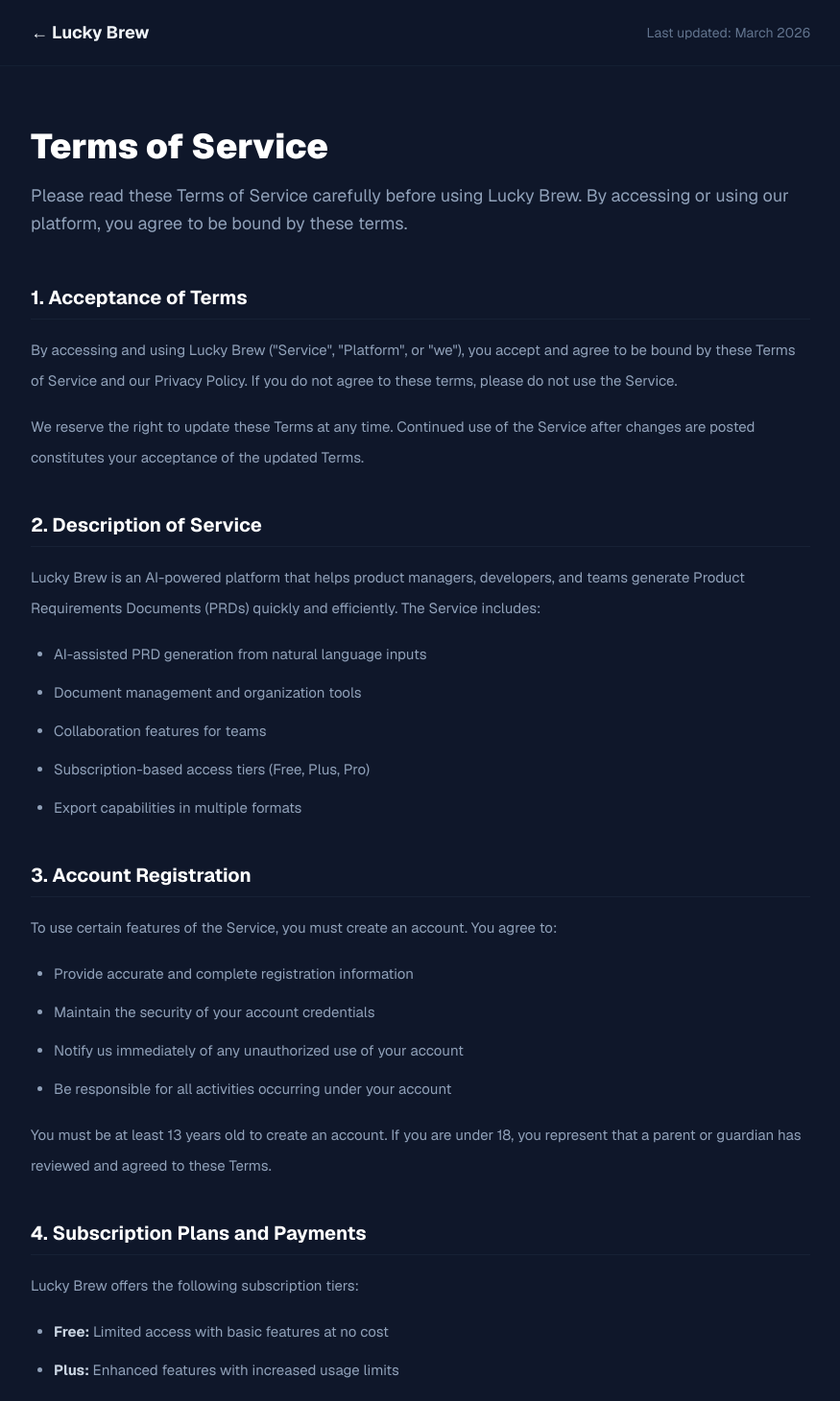
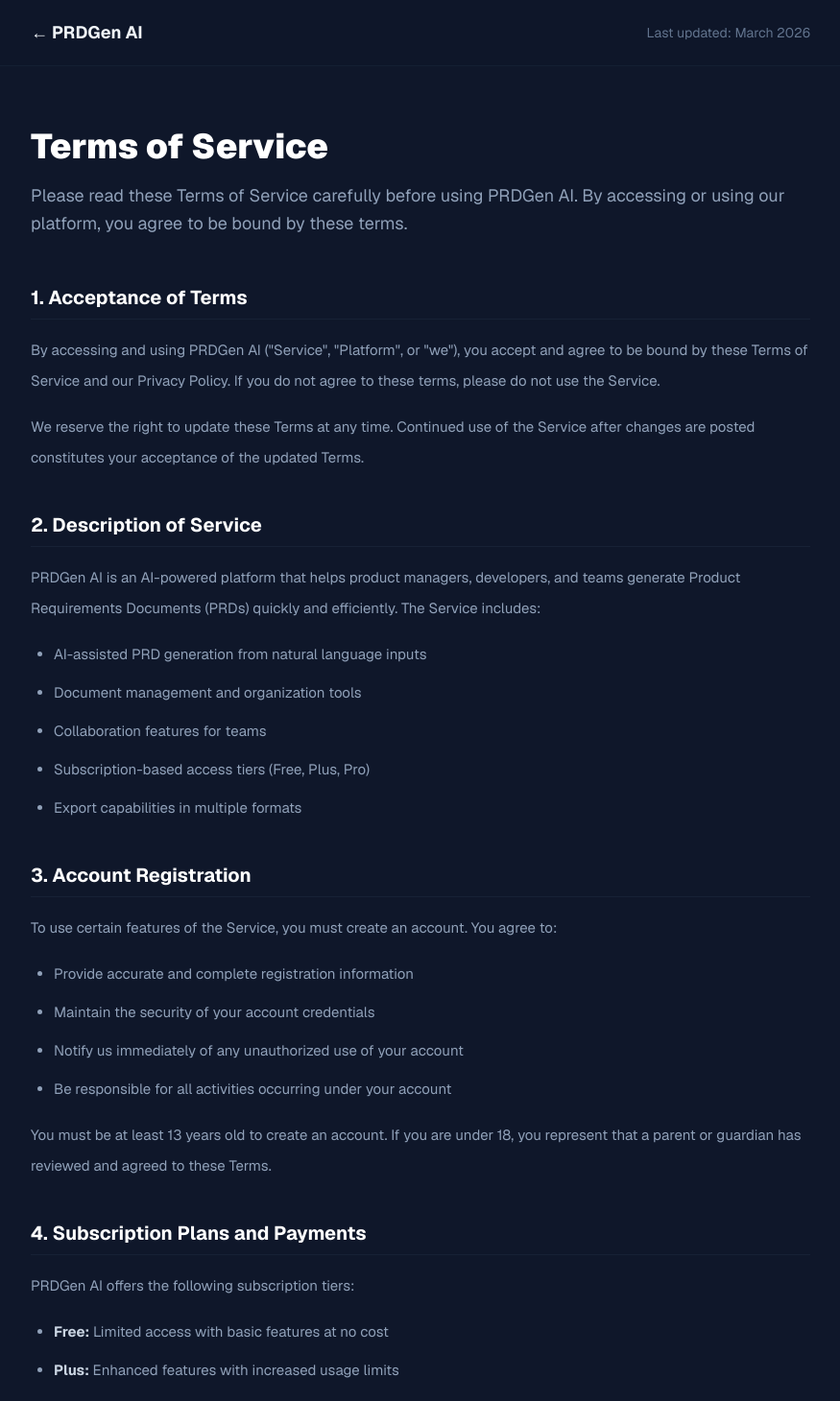
Before and after one commit to YsrnDev/prd-gen, a Next.js app: page /terms in a window 1280 px wide. Shown: the top 1460 px of the page at 96% size, without its empty margins (202-1077 px from the left). Built offline with nearby package versions, Linux system fonts and the light colour scheme.

Commit message:
fix(brand): revert mistaken brand name and configure titles/favicon correctly

```diff
--- a/app/(auth)/login/page.tsx
+++ b/app/(auth)/login/page.tsx
@@ -42,10 +42,10 @@
             {/* Logo */}
             <div className="text-center mb-8">
                 <div className="inline-flex items-center justify-center w-14 h-14 rounded-2xl mb-4">
-                    <Image src="/logo.webp" alt="Lucky Brew" width={56} height={56} className="object-contain rounded-md" />
+                    <Image src="/logo.webp" alt="PRDGen AI" width={56} height={56} className="object-contain rounded-md" />
                 </div>
                 <h1 className="text-2xl font-bold text-white">Welcome back</h1>
-                <p className="text-sm text-slate-400 mt-1">Sign in to your Lucky Brew account</p>
+                <p className="text-sm text-slate-400 mt-1">Sign in to your PRDGen AI account</p>
             </div>
 
             {/* Card */}
--- a/app/(auth)/register/page.tsx
+++ b/app/(auth)/register/page.tsx
@@ -42,7 +42,7 @@
         <div className="animate-fade-in">
             <div className="text-center mb-8">
                 <div className="inline-flex items-center justify-center w-14 h-14 rounded-2xl mb-4">
-                    <Image src="/logo.webp" alt="Lucky Brew" width={56} height={56} className="object-contain rounded-md" />
+                    <Image src="/logo.webp" alt="PRDGen AI" width={56} height={56} className="object-contain rounded-md" />
                 </div>
                 <h1 className="text-2xl font-bold text-white">Create your account</h1>
                 <p className="text-sm text-slate-400 mt-1">Start generating professional PRDs with AI</p>
--- a/app/(dashboard)/settings/settings-client.tsx
+++ b/app/(dashboard)/settings/settings-client.tsx
@@ -185,7 +185,7 @@
 
             {/* Footer */}
             <div className="mt-12 text-center text-xs text-slate-500">
-                <p>&copy; {new Date().getFullYear()} Lucky Brew. All rights reserved.</p>
+                <p>&copy; {new Date().getFullYear()} PRDGen AI. All rights reserved.</p>
                 <p className="mt-1">Version 0.1.0</p>
             </div>
         </div>
--- a/app/(legal)/privacy/page.tsx
+++ b/app/(legal)/privacy/page.tsx
@@ -3,7 +3,7 @@
 
 export const metadata: Metadata = {
     title: 'Privacy Policy',
-    description: 'Learn how Lucky Brew collects, uses, and protects your personal data. Your privacy is our priority.',
+    description: 'Learn how PRDGen AI collects, uses, and protects your personal data. Your privacy is our priority.',
 };
 
 export default function PrivacyPolicyPage() {
@@ -13,7 +13,7 @@
             <header className="border-b border-slate-800/50 py-5 bg-[#0f172a]/90 backdrop-blur-md sticky top-0 z-10">
                 <div className="max-w-[860px] mx-auto px-6 flex items-center justify-between">
                     <Link href="/" className="text-slate-100 font-bold text-lg hover:text-white transition-colors">
-                        ← Lucky Brew
+                        ← PRDGen AI
                     </Link>
                     <span className="text-slate-500 text-sm">Last updated: March 2026</span>
                 </div>
@@ -24,7 +24,7 @@
                 <div className="mb-12">
                     <h1 className="text-4xl font-black text-white mb-4">Privacy Policy</h1>
                     <p className="text-slate-400 text-lg leading-relaxed">
-                        At Lucky Brew, we take your privacy seriously. This policy explains what information we collect,
+                        At PRDGen AI, we take your privacy seriously. This policy explains what information we collect,
                         how we use it, and what rights you have regarding your personal data.
                     </p>
                 </div>
@@ -55,7 +55,7 @@
                     <Section title="2. How We Use Your Information">
                         <p>We use the information we collect to:</p>
                         <ul className="list-disc pl-6 space-y-2 text-slate-400">
-                            <li>Provide, operate, and improve the Lucky Brew Service</li>
+                            <li>Provide, operate, and improve the PRDGen AI Service</li>
                             <li>Process your requests and generate AI-powered documents</li>
                             <li>Manage your account and subscription</li>
                             <li>Send transactional emails (account verification, invoices, password resets)</li>
@@ -93,7 +93,7 @@
                             <li><strong className="text-slate-300">Service Providers:</strong> Trusted third parties who assist in operating the Service (hosting, email delivery, analytics). They are bound by confidentiality agreements.</li>
                             <li><strong className="text-slate-300">Legal Requirements:</strong> When required by law, court order, or governmental authority.</li>
                             <li><strong className="text-slate-300">Business Transfers:</strong> In the event of a merger or acquisition, your data may be transferred with prior notice.</li>
-                            <li><strong className="text-slate-300">Safety:</strong> To protect the rights, safety, or property of Lucky Brew, our users, or the public.</li>
+                            <li><strong className="text-slate-300">Safety:</strong> To protect the rights, safety, or property of PRDGen AI, our users, or the public.</li>
                         </ul>
                     </Section>
 
@@ -102,7 +102,7 @@
                         <div className="bg-slate-800/40 rounded-xl p-5 border border-slate-700/40 space-y-3">
                             <div><strong className="text-slate-300">Google OAuth</strong> — For &quot;Sign in with Google&quot; functionality. Subject to Google&apos;s Privacy Policy.</div>
                             <div><strong className="text-slate-300">Google Gemini AI</strong> — Powers document generation. Inputs are processed per Google&apos;s API terms.</div>
-                            <div><strong className="text-slate-300">Midtrans</strong> — Payment processing. Lucky Brew does not store card details.</div>
+                            <div><strong className="text-slate-300">Midtrans</strong> — Payment processing. PRDGen AI does not store card details.</div>
                             <div><strong className="text-slate-300">Vercel / Neon DB</strong> — Hosting and database infrastructure with enterprise-grade security.</div>
                         </div>
                     </Section>
@@ -126,7 +126,7 @@
                             <li><strong className="text-slate-300">Portability:</strong> Receive your data in a machine-readable format</li>
                             <li><strong className="text-slate-300">Opt-out:</strong> Unsubscribe from marketing communications at any time</li>
                         </ul>
-                        <p>To exercise these rights, contact us at <a href="mailto:privacy@luckybrew.com" className="text-[#135bec] hover:underline">privacy@luckybrew.com</a>.</p>
+                        <p>To exercise these rights, contact us at <a href="mailto:privacy@prdgen.ai" className="text-[#135bec] hover:underline">privacy@prdgen.ai</a>.</p>
                     </Section>
 
                     <Section title="9. Security">
@@ -142,7 +142,7 @@
                     </Section>
 
                     <Section title="10. Children's Privacy">
-                        <p>Lucky Brew is not intended for children under 13 years of age. We do not knowingly collect personal information
+                        <p>PRDGen AI is not intended for children under 13 years of age. We do not knowingly collect personal information
                             from children under 13. If you believe we have inadvertently collected such information, please contact us immediately
                             and we will delete it promptly.</p>
                     </Section>
@@ -160,16 +160,16 @@
                     <Section title="12. Contact Us">
                         <p>If you have questions or concerns about this Privacy Policy or how we handle your data:</p>
                         <div className="bg-slate-800/50 rounded-xl p-5 mt-4 border border-slate-700/50 space-y-1">
-                            <p className="text-slate-300"><strong>Lucky Brew — Privacy Team</strong></p>
-                            <p className="text-slate-400">Email: <a href="mailto:privacy@luckybrew.com" className="text-[#135bec] hover:underline">privacy@luckybrew.com</a></p>
-                            <p className="text-slate-400">Website: <Link href="/" className="text-[#135bec] hover:underline">luckybrew.com</Link></p>
+                            <p className="text-slate-300"><strong>PRDGen AI — Privacy Team</strong></p>
+                            <p className="text-slate-400">Email: <a href="mailto:privacy@prdgen.ai" className="text-[#135bec] hover:underline">privacy@prdgen.ai</a></p>
+                            <p className="text-slate-400">Website: <Link href="/" className="text-[#135bec] hover:underline">prdgen.ai</Link></p>
                         </div>
                     </Section>
                 </div>
 
                 {/* Footer nav */}
                 <div className="mt-16 pt-8 border-t border-slate-800/50 flex flex-col sm:flex-row justify-between items-center gap-4">
-                    <p className="text-slate-600 text-sm">© 2026 Lucky Brew. All rights reserved.</p>
+                    <p className="text-slate-600 text-sm">© 2026 PRDGen AI. All rights reserved.</p>
                     <div className="flex gap-6 text-sm">
                         <Link href="/terms" className="text-slate-400 hover:text-white transition-colors">Terms of Service</Link>
                         <Link href="/" className="text-slate-400 hover:text-white transition-colors">Back to Home</Link>
--- a/app/(legal)/terms/page.tsx
+++ b/app/(legal)/terms/page.tsx
@@ -3,7 +3,7 @@
 
 export const metadata: Metadata = {
     title: 'Terms of Service',
-    description: 'Read the Terms of Service for Lucky Brew. Understand your rights and responsibilities when using our platform.',
+    description: 'Read the Terms of Service for PRDGen AI. Understand your rights and responsibilities when using our platform.',
 };
 
 export default function TermsOfServicePage() {
@@ -13,7 +13,7 @@
             <header className="border-b border-slate-800/50 py-5 bg-[#0f172a]/90 backdrop-blur-md sticky top-0 z-10">
                 <div className="max-w-[860px] mx-auto px-6 flex items-center justify-between">
                     <Link href="/" className="text-slate-100 font-bold text-lg hover:text-white transition-colors">
-                        ← Lucky Brew
+                        ← PRDGen AI
                     </Link>
                     <span className="text-slate-500 text-sm">Last updated: March 2026</span>
                 </div>
@@ -24,20 +24,20 @@
                 <div className="mb-12">
                     <h1 className="text-4xl font-black text-white mb-4">Terms of Service</h1>
                     <p className="text-slate-400 text-lg leading-relaxed">
-                        Please read these Terms of Service carefully before using Lucky Brew. By accessing or using our platform, you agree to be bound by these terms.
+                        Please read these Terms of Service carefully before using PRDGen AI. By accessing or using our platform, you agree to be bound by these terms.
                     </p>
                 </div>
 
                 <div className="space-y-10 text-[15px] leading-8">
                     <Section title="1. Acceptance of Terms">
-                        <p>By accessing and using Lucky Brew (&quot;Service&quot;, &quot;Platform&quot;, or &quot;we&quot;), you accept and agree to be bound by
+                        <p>By accessing and using PRDGen AI (&quot;Service&quot;, &quot;Platform&quot;, or &quot;we&quot;), you accept and agree to be bound by
                             these Terms of Service and our Privacy Policy. If you do not agree to these terms, please do not use the Service.</p>
                         <p>We reserve the right to update these Terms at any time. Continued use of the Service after changes are posted constitutes
                             your acceptance of the updated Terms.</p>
                     </Section>
 
                     <Section title="2. Description of Service">
-                        <p>Lucky Brew is an AI-powered platform that helps product managers, developers, and teams generate
+                        <p>PRDGen AI is an AI-powered platform that helps product managers, developers, and teams generate
                             Product Requirements Documents (PRDs) quickly and efficiently. The Service includes:</p>
                         <ul className="list-disc pl-6 space-y-2 text-slate-400">
                             <li>AI-assisted PRD generation from natural language inputs</li>
@@ -60,7 +60,7 @@
                     </Section>
 
                     <Section title="4. Subscription Plans and Payments">
-                        <p>Lucky Brew offers the following subscription tiers:</p>
+                        <p>PRDGen AI offers the following subscription tiers:</p>
                         <ul className="list-disc pl-6 space-y-2 text-slate-400">
                             <li><strong className="text-slate-300">Free:</strong> Limited access with basic features at no cost</li>
                             <li><strong className="text-slate-300">Plus:</strong> Enhanced features with increased usage limits</li>
@@ -85,8 +85,8 @@
                     </Section>
 
                     <Section title="6. Intellectual Property">
-                        <p><strong className="text-slate-300">Your Content:</strong> You retain ownership of all documents and content you create using Lucky Brew. By using the Service, you grant us a limited, non-exclusive license to process your input to provide the Service.</p>
-                        <p><strong className="text-slate-300">Our Platform:</strong> Lucky Brew, its design, algorithms, and underlying technology are protected by intellectual property laws. We grant you a limited, revocable license to use the platform solely for its intended purpose.</p>
+                        <p><strong className="text-slate-300">Your Content:</strong> You retain ownership of all documents and content you create using PRDGen AI. By using the Service, you grant us a limited, non-exclusive license to process your input to provide the Service.</p>
+                        <p><strong className="text-slate-300">Our Platform:</strong> PRDGen AI, its design, algorithms, and underlying technology are protected by intellectual property laws. We grant you a limited, revocable license to use the platform solely for its intended purpose.</p>
                         <p><strong className="text-slate-300">AI-Generated Content:</strong> Documents generated by our AI are provided to you for your use. We make no claim of ownership over these outputs, but we are not responsible for ensuring they are free from third-party IP conflicts.</p>
                     </Section>
 
@@ -106,7 +106,7 @@
                     </Section>
 
                     <Section title="9. Limitation of Liability">
-                        <p>To the maximum extent permitted by law, Lucky Brew shall not be liable for any indirect, incidental, special,
+                        <p>To the maximum extent permitted by law, PRDGen AI shall not be liable for any indirect, incidental, special,
                             consequential, or punitive damages, including loss of profits, data, or business opportunities arising from your use of the Service.
                             Our total liability to you shall not exceed the amount you paid in the 12 months preceding the claim.</p>
                     </Section>
@@ -130,16 +130,16 @@
                     <Section title="12. Contact Us">
                         <p>For questions about these Terms of Service, please contact us at:</p>
                         <div className="bg-slate-800/50 rounded-xl p-5 mt-4 border border-slate-700/50">
-                            <p className="text-slate-300"><strong>Lucky Brew</strong></p>
-                            <p className="text-slate-400">Email: legal@luckybrew.com</p>
-                            <p className="text-slate-400">Website: <Link href="/" className="text-[#135bec] hover:underline">luckybrew.com</Link></p>
+                            <p className="text-slate-300"><strong>PRDGen AI</strong></p>
+                            <p className="text-slate-400">Email: legal@prdgen.ai</p>
+                            <p className="text-slate-400">Website: <Link href="/" className="text-[#135bec] hover:underline">prdgen.ai</Link></p>
                         </div>
                     </Section>
                 </div>
 
                 {/* Footer nav */}
                 <div className="mt-16 pt-8 border-t border-slate-800/50 flex flex-col sm:flex-row justify-between items-center gap-4">
-                    <p className="text-slate-600 text-sm">© 2026 Lucky Brew. All rights reserved.</p>
+                    <p className="text-slate-600 text-sm">© 2026 PRDGen AI. All rights reserved.</p>
                     <div className="flex gap-6 text-sm">
                         <Link href="/privacy" className="text-slate-400 hover:text-white transition-colors">Privacy Policy</Link>
                         <Link href="/" className="text-slate-400 hover:text-white transition-colors">Back to Home</Link>
--- a/app/admin/components/DashboardButtons.tsx
+++ b/app/admin/components/DashboardButtons.tsx
@@ -17,7 +17,7 @@
             const url = URL.createObjectURL(blob);
             const a = document.createElement('a');
             a.href = url;
-            a.download = `luckybrew-report-${new Date().toISOString().split('T')[0]}.csv`;
+            a.download = `prdgen-report-${new Date().toISOString().split('T')[0]}.csv`;
             document.body.appendChild(a);
             a.click();
             document.body.removeChild(a);
--- a/app/components/LandingNavbar.tsx
+++ b/app/components/LandingNavbar.tsx
@@ -17,8 +17,8 @@
             <div className="max-w-[1200px] mx-auto px-6 flex items-center justify-between">
                 {/* Logo */}
                 <div className="flex items-center gap-3 shrink-0">
-                    <Image src="/logo.webp" alt="Lucky Brew Logo" width={36} height={36} className="object-contain rounded-md" />
-                    <h2 className="text-slate-100 text-xl font-extrabold leading-tight tracking-tight">Lucky Brew</h2>
+                    <Image src="/logo.webp" alt="PRDGen AI Logo" width={36} height={36} className="object-contain rounded-md" />
+                    <h2 className="text-slate-100 text-xl font-extrabold leading-tight tracking-tight">PRDGen AI</h2>
                 </div>
 
                 {/* Centered Desktop Menu */}
--- a/app/layout.tsx
+++ b/app/layout.tsx
@@ -7,18 +7,18 @@
 
 export const metadata: Metadata = {
   title: {
-    default: 'Lucky Brew - AI-Powered Product Requirements Documents',
-    template: '%s | Lucky Brew',
+    default: 'PRDGen AI - AI-Powered Product Requirements Documents',
+    template: '%s | PRDGen AI',
   },
   description:
     'Generate comprehensive, enterprise-ready Product Requirements Documents in minutes using AI. Turn ideas into structured PRDs with our 6-step wizard.',
   keywords: ['PRD', 'product requirements', 'AI', 'product management', 'documentation'],
-  authors: [{ name: 'Lucky Brew' }],
+  authors: [{ name: 'PRDGen AI' }],
   openGraph: {
     type: 'website',
-    title: 'Lucky Brew',
+    title: 'PRDGen AI',
     description: 'AI-Powered Product Requirements Documents',
-    siteName: 'Lucky Brew',
+    siteName: 'PRDGen AI',
   },
   icons: {
     icon: '/logo.webp',
--- a/app/maintenance/MaintenanceClient.tsx
+++ b/app/maintenance/MaintenanceClient.tsx
@@ -111,7 +111,7 @@
                     </h1>
 
                     <p style={{ color: '#94a3b8', fontSize: '0.925rem', lineHeight: 1.7, margin: '0 0 2.5rem' }}>
-                        Lucky Brew is currently undergoing scheduled maintenance to bring you a better experience.
+                        PRDGen AI is currently undergoing scheduled maintenance to bring you a better experience.
                         We&apos;ll be back online shortly. Thank you for your patience.
                     </p>
 
@@ -152,8 +152,8 @@
 
                     <p style={{ fontSize: '0.8rem', color: '#475569' }}>
                         Questions? Contact{' '}
-                        <a href="mailto:support@luckybrew.com" style={{ color: '#135bec', textDecoration: 'none' }}>
-                            support@luckybrew.com
+                        <a href="mailto:support@prdgen.ai" style={{ color: '#135bec', textDecoration: 'none' }}>
+                            support@prdgen.ai
                         </a>
                     </p>
                 </div>
--- a/app/maintenance/page.tsx
+++ b/app/maintenance/page.tsx
@@ -3,7 +3,7 @@
 
 export const metadata: Metadata = {
     title: 'Under Maintenance',
-    description: 'Lucky Brew is currently undergoing scheduled maintenance. We will be back shortly.',
+    description: 'PRDGen AI is currently undergoing scheduled maintenance. We will be back shortly.',
     robots: { index: false },
 };
 
--- a/app/prd/[id]/edit/page.tsx
+++ b/app/prd/[id]/edit/page.tsx
@@ -283,7 +283,7 @@
             <div className="flex-shrink-0 bg-slate-900 border-b border-slate-800 px-4 py-2.5 flex items-center gap-3">
                 <Link href="/dashboard/prds" className="flex items-center gap-2 text-white hover:opacity-80 transition-opacity flex-shrink-0">
                     <Sparkles className="w-5 h-5 text-blue-500" />
-                    <span className="font-bold text-sm">Lucky Brew</span>
+                    <span className="font-bold text-sm">PRDGen AI</span>
                 </Link>
 
                 <div className="w-px h-5 bg-[var(--color-border)] mx-1" />
```
Also changed, not shown: app/page.tsx (+7 -7 lines).
